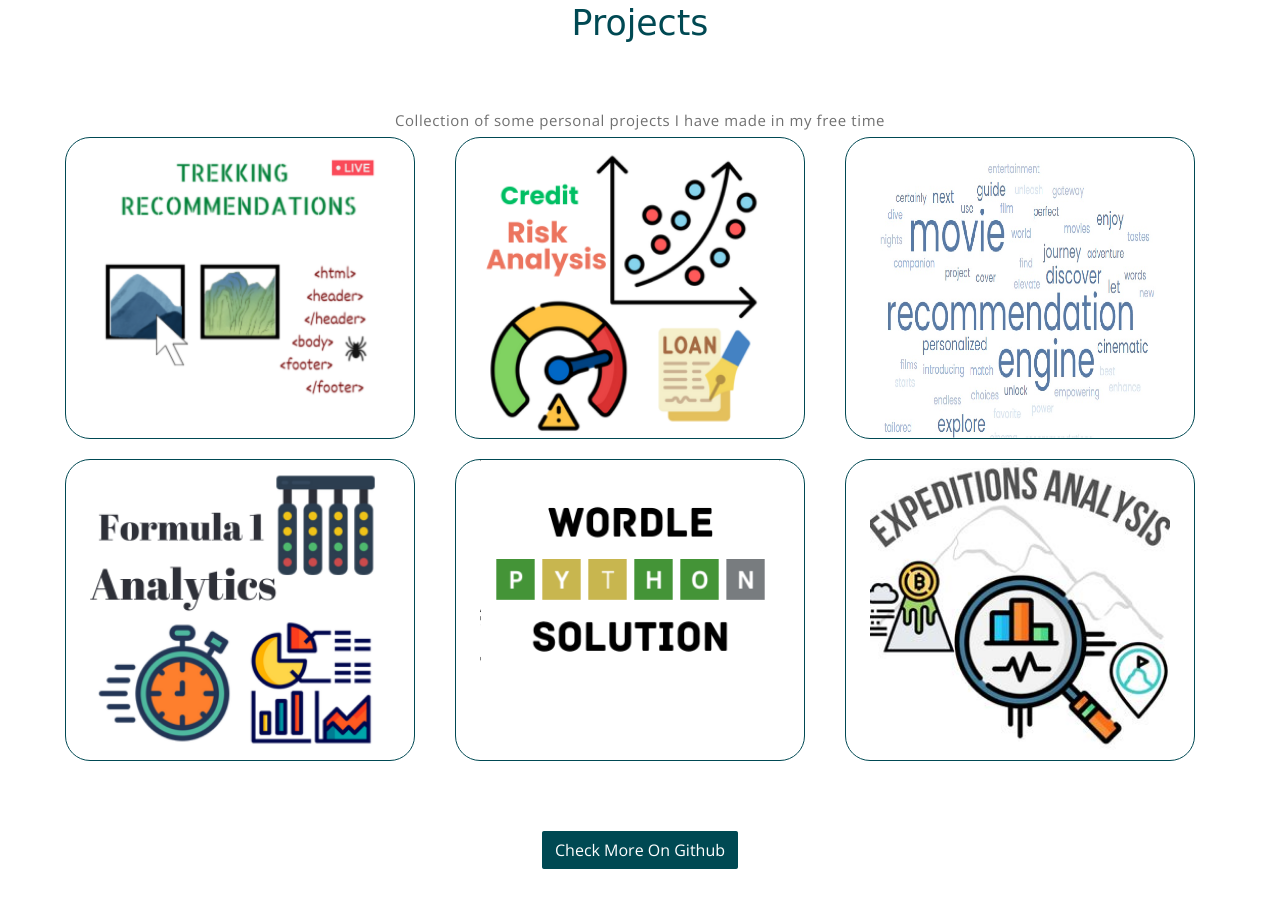
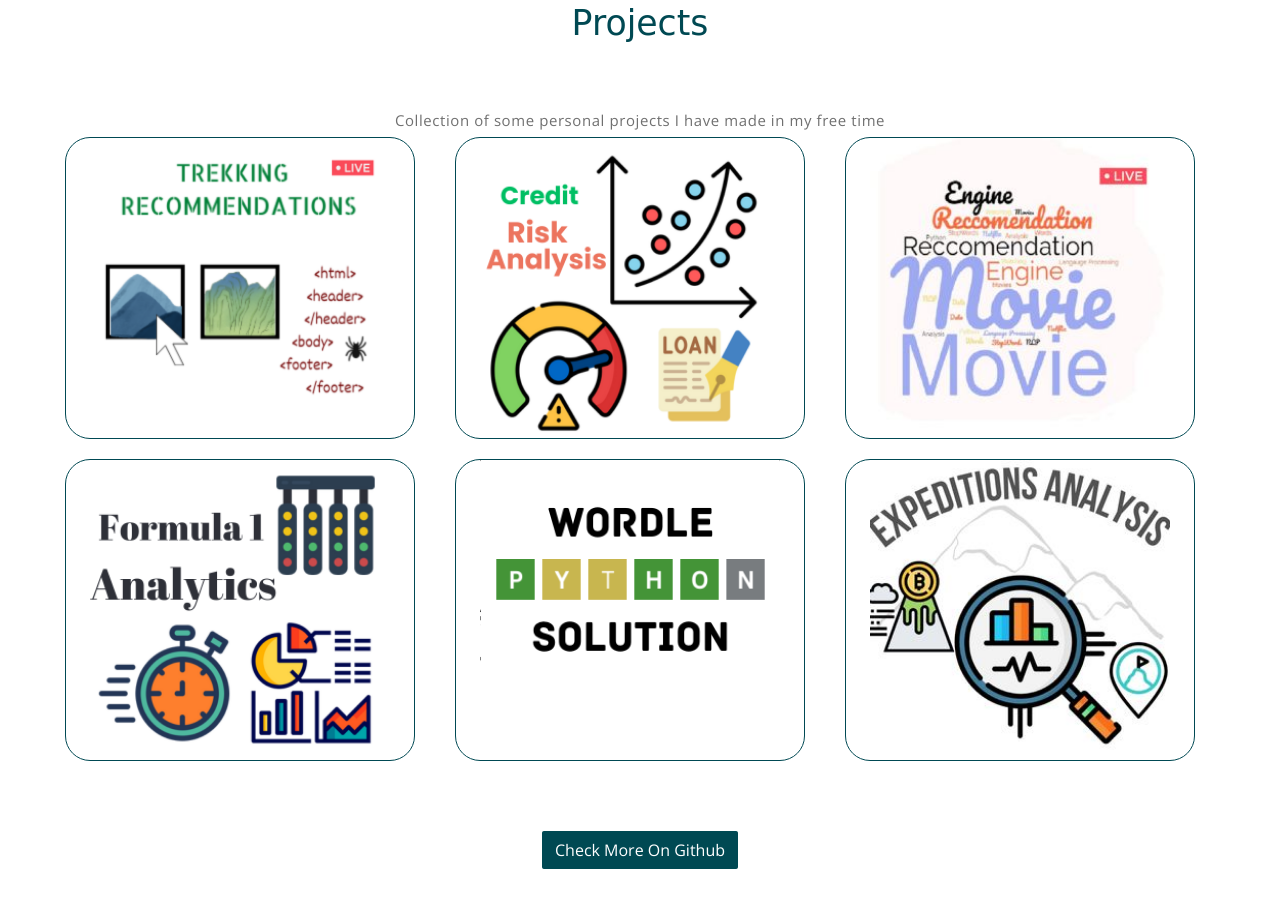
Before and after one commit to Samarth745/Portfolio-Website, a website: page index.html in a window 1280 px wide. Shown: the part 2187-3095 px from the top of the page. Drawn offline with nearby package versions, Linux system fonts and the light colour scheme; a web font is replaced by a local one.

Commit message:
Update index.html

```diff
--- a/index.html
+++ b/index.html
@@ -229,7 +229,7 @@
 
 	<div class="example">
 		<a class="portfolio-card" href="https://movie-recommendation-pofr.onrender.com"  target="_blank">
-		<img src="assets/imgs/folio-9.jpg" width="300" height="300" alt="tree"/>
+		<img src="assets/imgs/folio-9.JPG" width="300" height="300" alt="tree"/>
 		<div class="content">
 		<div class="text">
 		<h4>Movie Recommendation System<h4>
```
